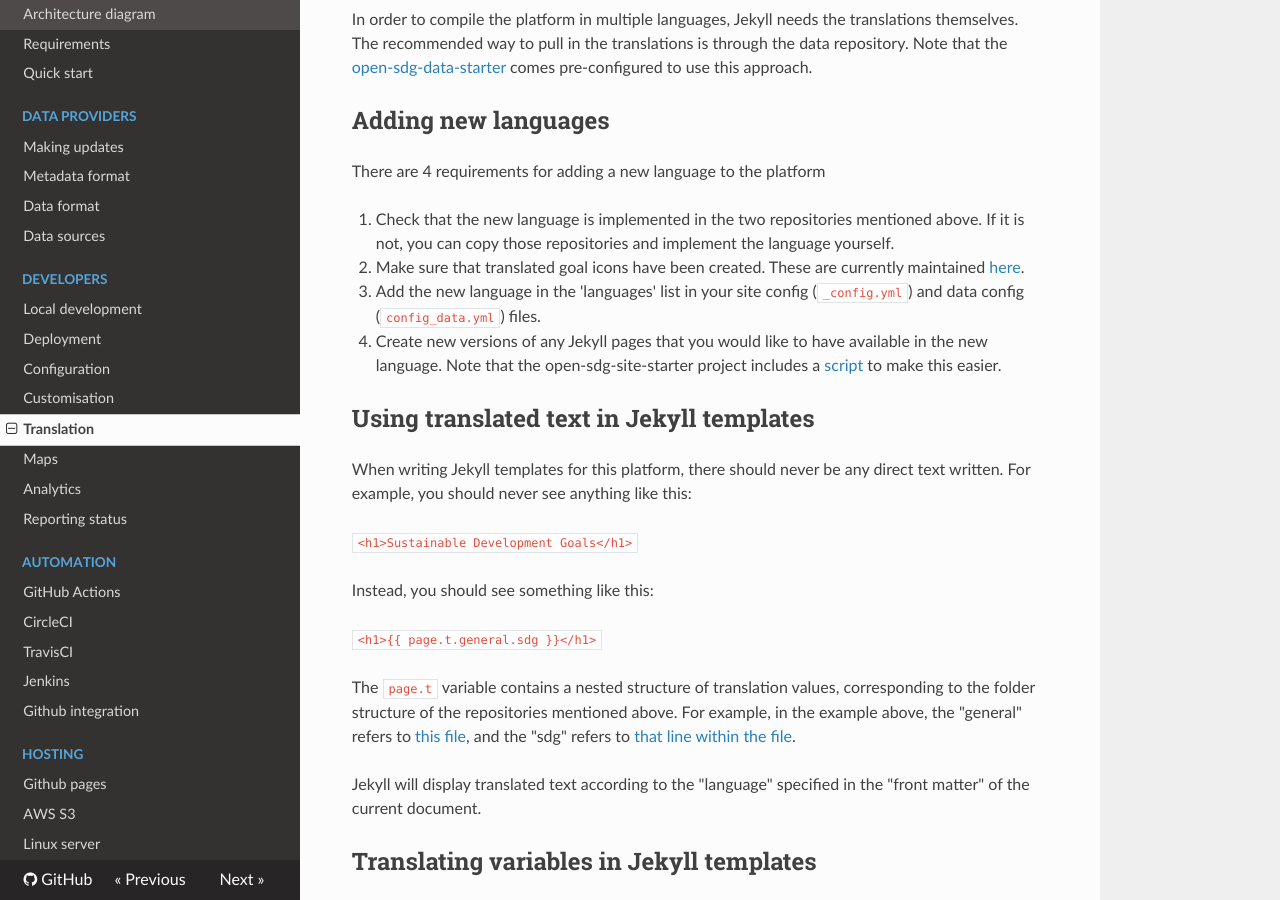
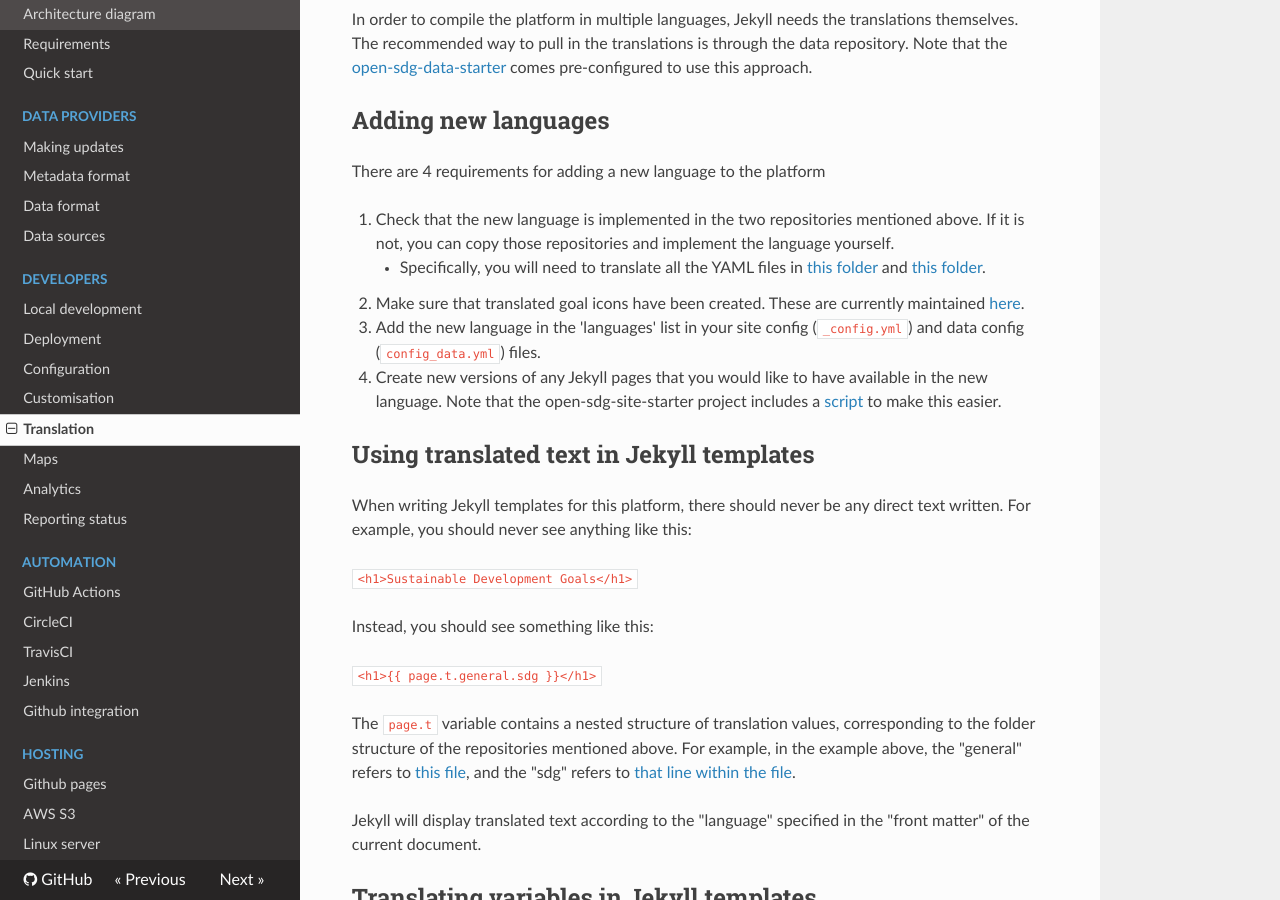
Before and after one commit to open-sdg/open-sdg, an MkDocs documentation site: the page built from docs/translation.md, in a window 1280 px wide and 900 px high, scrolled down 496 px. Built offline with MkDocs 1.6.1, drawn with Linux system fonts in a browser that asks for light colours; nearby versions of some CDN libraries; old or Windows-style settings are respelled for this version of MkDocs.

Commit message:
More detail on what needs to be translated for new languages

```diff
--- a/docs/translation.md
+++ b/docs/translation.md
@@ -18,6 +18,7 @@
 There are 4 requirements for adding a new language to the platform
 
 1. Check that the new language is implemented in the two repositories mentioned above. If it is not, you can copy those repositories and implement the language yourself.
+    * Specifically, you will need to translate all the YAML files in [this folder](https://github.com/open-sdg/translations-open-sdg/tree/master/translations/en) and [this folder](https://github.com/open-sdg/translations-un-sdg/tree/master/translations/en).
 2. Make sure that translated goal icons have been created. These are currently maintained [here](https://github.com/open-sdg/sdg-translations/).
 3. Add the new language in the 'languages' list in your site config (`_config.yml`) and data config (`config_data.yml`) files.
 4. Create new versions of any Jekyll pages that you would like to have available in the new language. Note that the open-sdg-site-starter project includes a [script](https://github.com/open-sdg/open-sdg-site-starter/blob/develop/scripts/batch/add_language.py) to make this easier.
```
